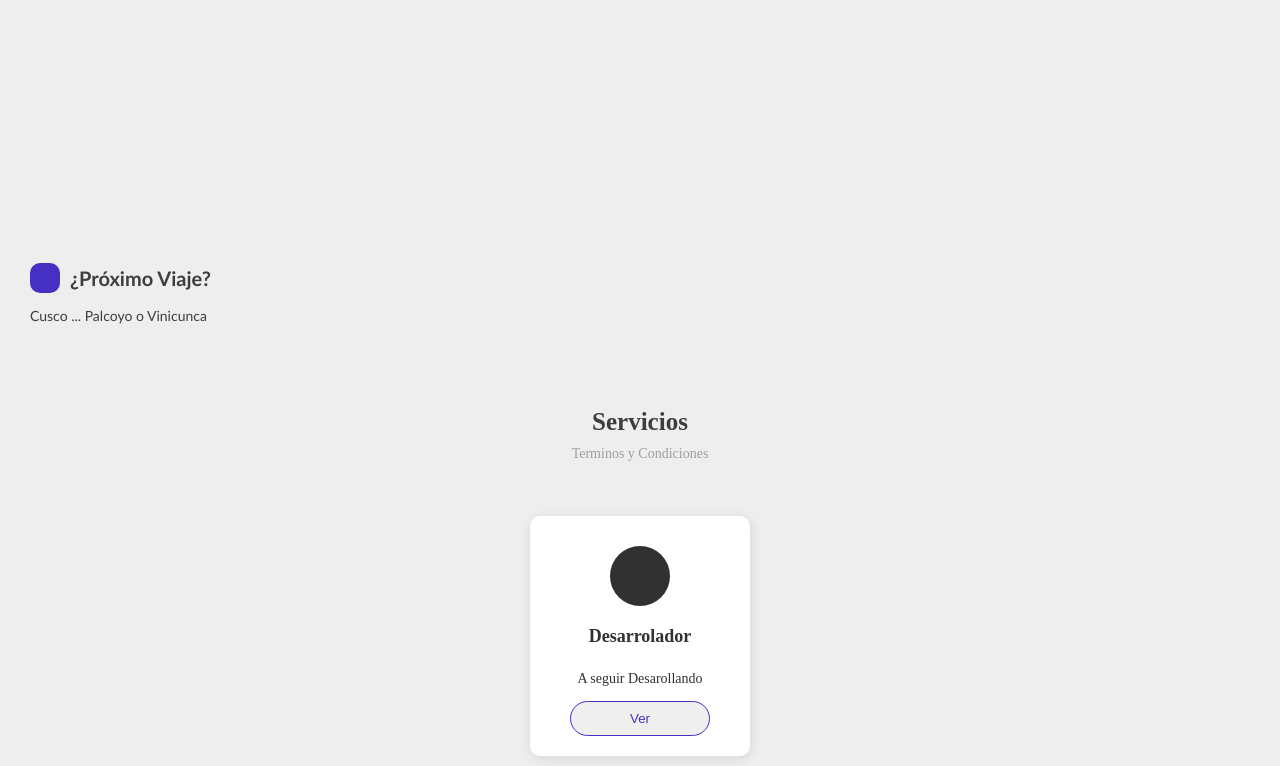
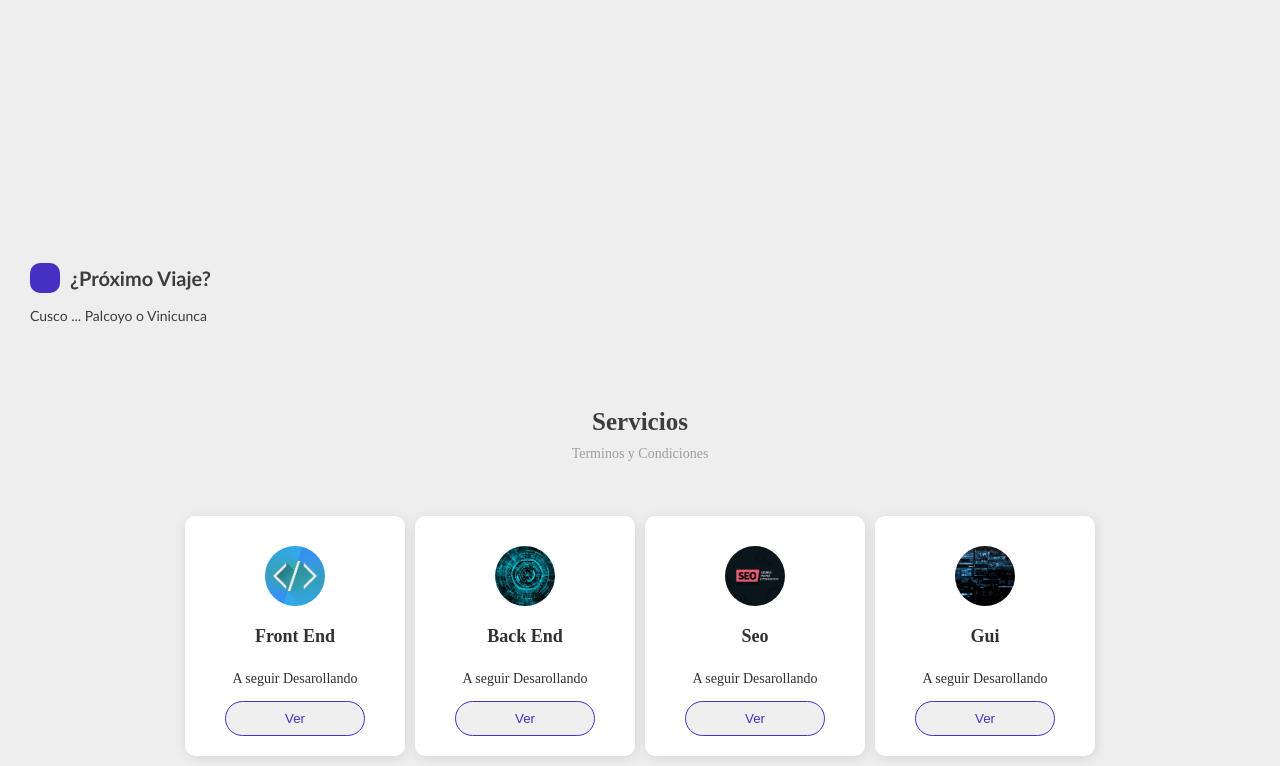
Before and after one commit to rolando167/WorkSiteTeam, a plain HTML site: page index.html in a window 1280 px wide. Shown: the part 432-1198 px from the top of the page. Drawn offline with Linux system fonts and the light colour scheme.

Commit message:
creadas 2

```diff
--- a/css/style.css
+++ b/css/style.css
@@ -281,6 +281,9 @@ nav{
 	border-radius: 50%;
 	background-color: #313131;
 	margin: 10px;
+	background-size: cover;
+	background-repeat: no-repeat;
+	background-position: center;
 }
 
 .s-box a{
@@ -306,3 +309,25 @@ nav{
 	color: #4530c3;
 	border:1px solid #4530c3;
 }
+
+.front-icon{
+	background-image: url("../images/front.jpg");
+}
+.back-icon{
+	background-image: url("../images/back.jpg");
+}
+.seo-icon{
+	background-image: url("../images/seo.jpg");
+}
+.gui-icon{
+	background-image: url("../images/gui.jpg");
+}
+.s-button:hover{
+	color: #FFffff;
+	background-color: #4530c3;
+	transition:  all ease 0.5s;
+}
+
+button:active{
+	transform: scale(1.1);
+}
--- a/index.html
+++ b/index.html
@@ -224,21 +224,58 @@
 
 		<!-- servics box -->
 		<div class="s-box-container">
-			<!-- box -->
+			<!-- box 1-->
 			<div class="s-box">
 				<!-- servies box icon -->
-				<div class="s-icon"></div>
-					<!-- heading -->
-					<a href="#">Desarrolador</a>
-					<!-- details -->
-					<p> A seguir Desarollando </p>
-					<!-- button -->
-					<button class="s-button">Ver</button>
+				<div class="s-icon front-icon"></div>
+				<!-- heading -->
+				<a href="#">Front End</a>
+				<!-- details -->
+				<p> A seguir Desarollando </p>
+				<!-- button -->
+				<button class="s-button">Ver</button>
+			</div>
+			<!-- box 2-->
+			<div class="s-box">
+				<!-- servies box icon -->
+				<div class="s-icon back-icon"></div>
+				<!-- heading -->
+				<a href="#">Back End</a>
+				<!-- details -->
+				<p> A seguir Desarollando </p>
+				<!-- button -->
+				<button class="s-button">Ver</button>
+			</div>
 
+			<!-- box 3-->
+			<div class="s-box">
+				<!-- servies box icon -->
+				<div class="s-icon seo-icon"></div>
+				<!-- heading -->
+				<a href="#">Seo</a>
+				<!-- details -->
+				<p> A seguir Desarollando </p>
+				<!-- button -->
+				<button class="s-button">Ver</button>
+			</div>
+			<!-- box 4-->
+			<div class="s-box">
+				<!-- servies box icon -->
+				<div class="s-icon gui-icon"></div>
+				<!-- heading -->
+				<a href="#">Gui</a>
+				<!-- details -->
+				<p> A seguir Desarollando </p>
+				<!-- button -->
+				<button class="s-button">Ver</button>
 			</div>
 		</div>
+	</div>
+	<!-- Team -->
+	<div class="team">
 
 	</div>
+
 	<!-- javascript -->
 	<script type="text/javascript" src="js/script.js"></script>
 </body>
```
Also changed, not shown: images/folder/seo.jpg (added), images/gui.jpeg (deleted), images/gui.jpg (added), images/seo.jpeg (deleted), images/seo.jpg (added).
